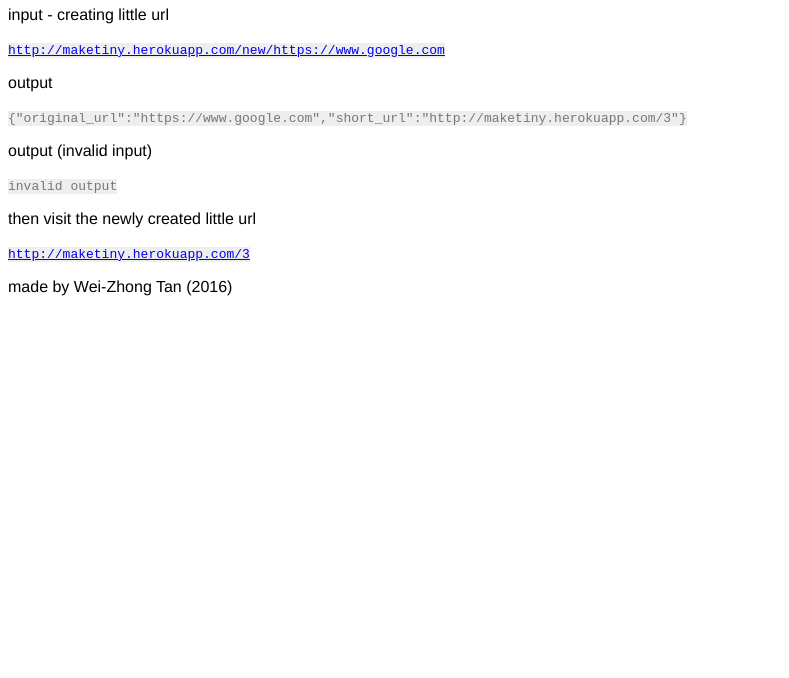
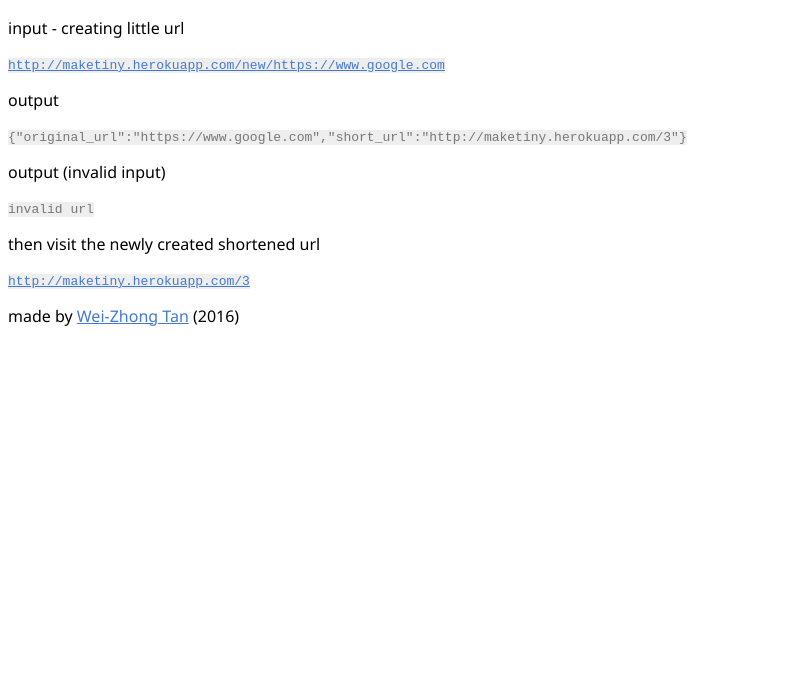
Before and after one commit to weizhongtan/little-url, a website: page public/index.html in a window 1280 px wide. Shown: the part 122-800 px from the top of the page, without its empty margins (0-789 px from the left). Drawn offline with Linux system fonts and the light colour scheme.

Commit message:
fixed some typos

```diff
--- a/public/index.html
+++ b/public/index.html
@@ -5,6 +5,7 @@
   <link rel="stylesheet" type="text/css" href="style.css">
 </head>
 <body>
+  <div class="container">
     <h1>Welcome to the URL Shortening Microservice.</h1>
     <h2>Example usage:</h2>
     <p>input - creating little url</p>
@@ -13,9 +14,10 @@
     <p>output</p>
     <code>{"original_url":"https://www.google.com","short_url":"http://maketiny.herokuapp.com/3"}</code>
     <p>output (invalid input)</p>
-        <code>invalid output</code>
-        <p>then visit the newly created little url</p>
+    <code>invalid url</code>
+    <p>then visit the newly created shortened url</p>
     <code><a href="http://maketiny.herokuapp.com/3">http://maketiny.herokuapp.com/3</a></code>
-        <p>made by Wei-Zhong Tan (2016)</p>
+    <p>made by <a href="https://github.com/weizhongtan">Wei-Zhong Tan</a> (2016)</p>
+  </div>
 </body>
 </html>
--- a/public/style.css
+++ b/public/style.css
@@ -1,8 +1,16 @@
 h1, h2, p {
-    font-family: Helvetica;
+    font-family: "Segoe UI", Frutiger, "Frutiger Linotype", "Dejavu Sans", "Helvetica Neue", Arial, sans-serif;
+}
+
+a {
+  color: rgb(69, 122, 210);
 }
 
 code {
     color: #777;
     background-color: #eee;
 }
+
+.container {
+  margin: auto;
+}
```
Also changed, not shown: server.js (+7 -3 lines). Lines whose indentation alone changed are shown as unchanged.
